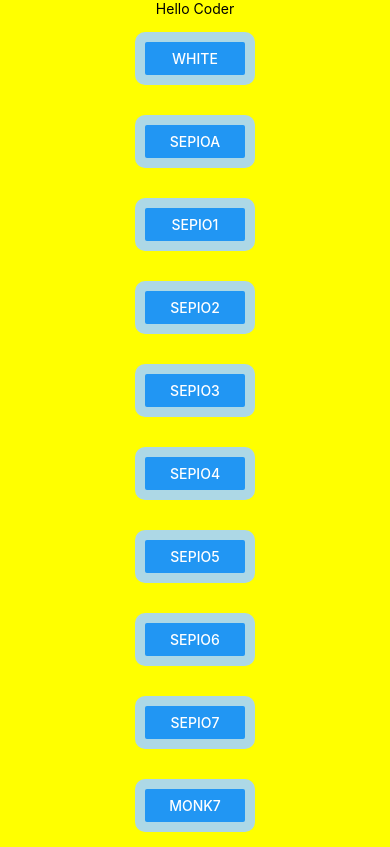
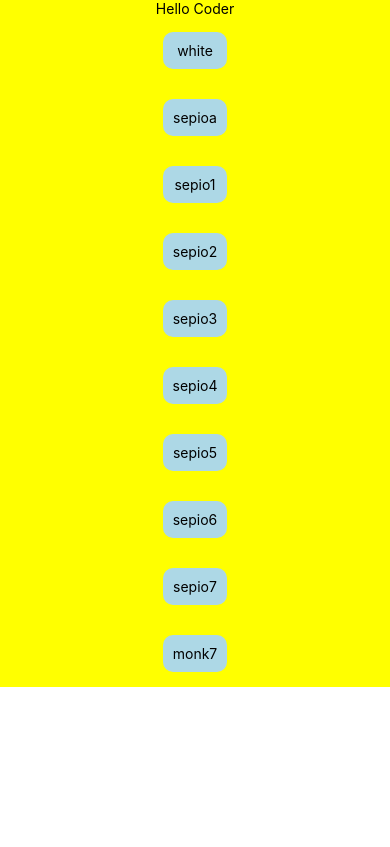
Before and after one commit to smushibi/my-app-01, a React Native app: screen / in a window 390 px wide. Built offline with nearby package versions, Linux system fonts and the light colour scheme.

Commit message:
Deleting Item and Touchable Component

```diff
--- a/App.js
+++ b/App.js
@@ -1,6 +1,6 @@
 
 import React, {useState}from 'react';
-import { StyleSheet, Text, View, Button , FlatList} from 'react-native';
+import { StyleSheet, Text, View, TouchableOpacity , FlatList} from 'react-native';
 
 export default function App() {
   const [names, setNames ]= useState([{name:"white", id:1},
@@ -16,13 +16,22 @@ export default function App() {
 const onChange =()=>{
   setName("sepio")
 }
+const delItem =(id)=>{
+
+  console.log(id)
+  setNames((prevNames)=>{
+    return prevNames.filter(name => name.id !== id )
+  })
+
+}
 return (
     <View  style={styles.container}>
       <Text>Hello Coder</Text>
       <FlatList
-      data={names}
-      renderItem={({item})=>(<View style={styles.container2}><Button   title={item.name}/></View>)}
-      keyExtractor={(item)=> item.id}
+        data={names}
+        renderItem={({item})=>
+        (<TouchableOpacity onPress={()=>delItem(item.id)} style={styles.container2}><Text>{item.name}</Text></TouchableOpacity>)}
+        keyExtractor={(item)=> item.id}
       />
     </View>
 
@@ -47,7 +56,7 @@ container2:{
   padding:10,
   borderRadius:10,
   backgroundColor:'lightblue',
-  width:120
+  alignItems:'center'
 
 }
 
```
